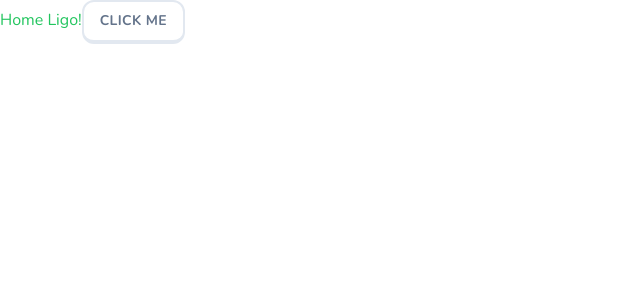
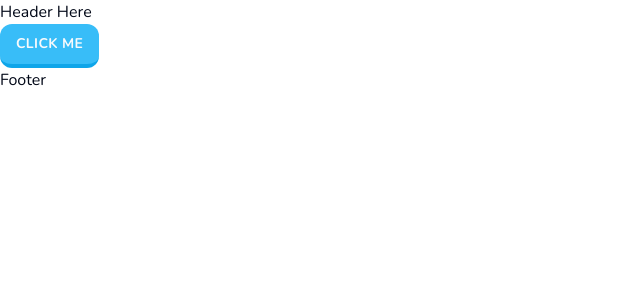
Before and after one commit to itiand/linguo, a Next.js app: page / in a window 1280 px wide. Shown: the top 300 px of the page, without its empty margins (0-640 px from the left). Built offline with nearby package versions, Linux system fonts and the light colour scheme.

Commit message:
creating landing page

```diff
--- /dev/null
+++ b/app/(marketing)/layout.tsx
@@ -0,0 +1,15 @@
+type Props = {
+  children: React.ReactNode;
+};
+
+const MarketingLayout = ({ children }: Props) => {
+  return (
+    <div>
+      <header>Header Here</header>
+      {children}
+      <footer>Footer</footer>
+    </div>
+  );
+};
+
+export default MarketingLayout;
--- a/app/page.tsx
+++ b/app/(marketing)/page.tsx
@@ -3,8 +3,7 @@ import { Button } from "@/components/ui/button";
 export default function Home() {
   return (
     <div className="text-green-500">
-      Home Ligo!
-      <Button>Click me</Button>
+      <Button variant="primary">Click me</Button>
     </div>
   );
 }
--- a/components/ui/button.tsx
+++ b/components/ui/button.tsx
@@ -24,7 +24,7 @@ const buttonVariants = cva(
           "bg-indigo-500 text-primary-foreground hover:bg-indigo-500/90 border-indigo-600 border-b-4 active:border-b-0",
         superOutline: "bg-white text-indigo-500 hover:bg-slate-100",
         ghost:
-          "bg-transparent te xt-slate-500 hover:bg-slate-100 border-transprent border-0",
+          "bg-transparent text-slate-500 hover:bg-slate-100 border-transprent border-0",
         sidebar:
           "bg-transparent text-slate-500 border-transparent border-2 hover:bg-slate-100 transition-none",
         sidebarOutline:
```
